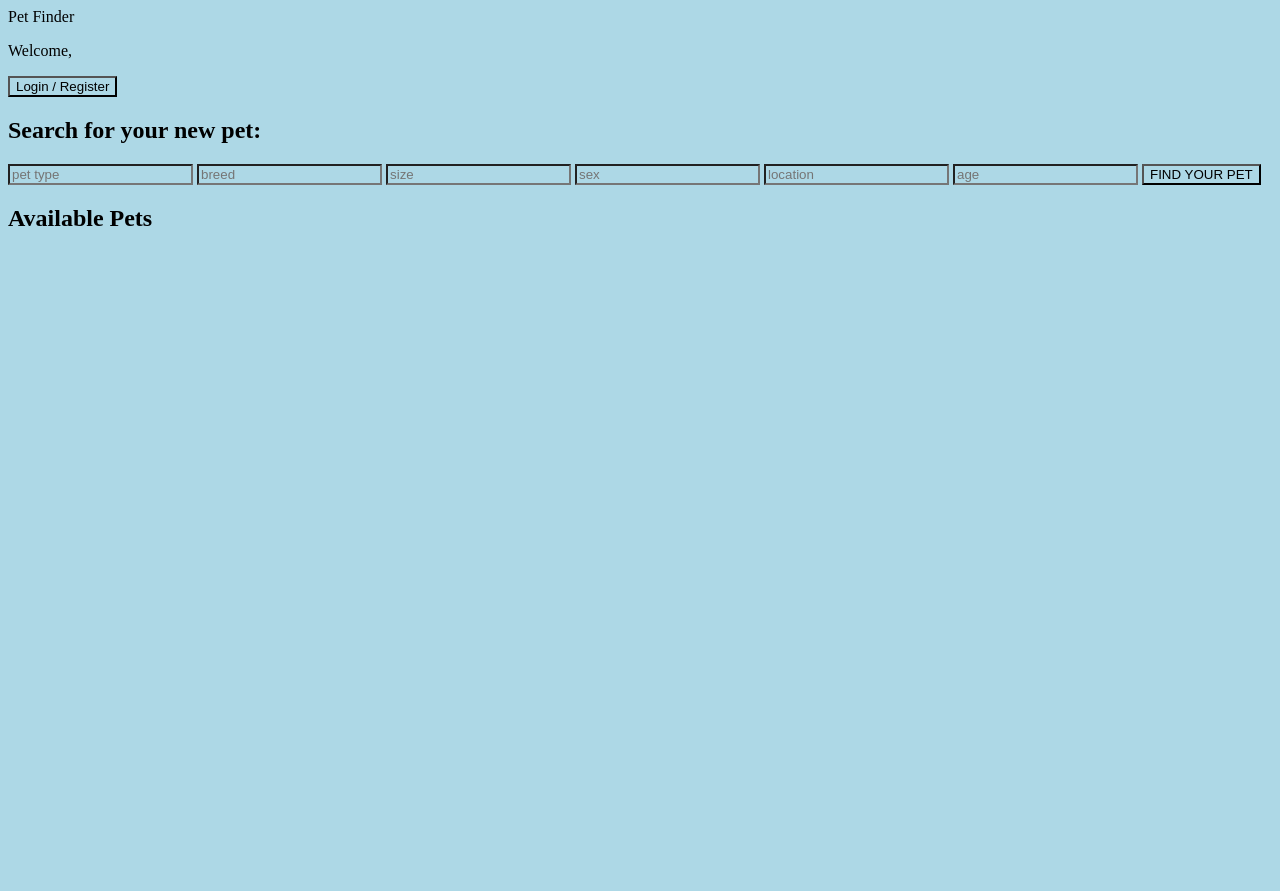
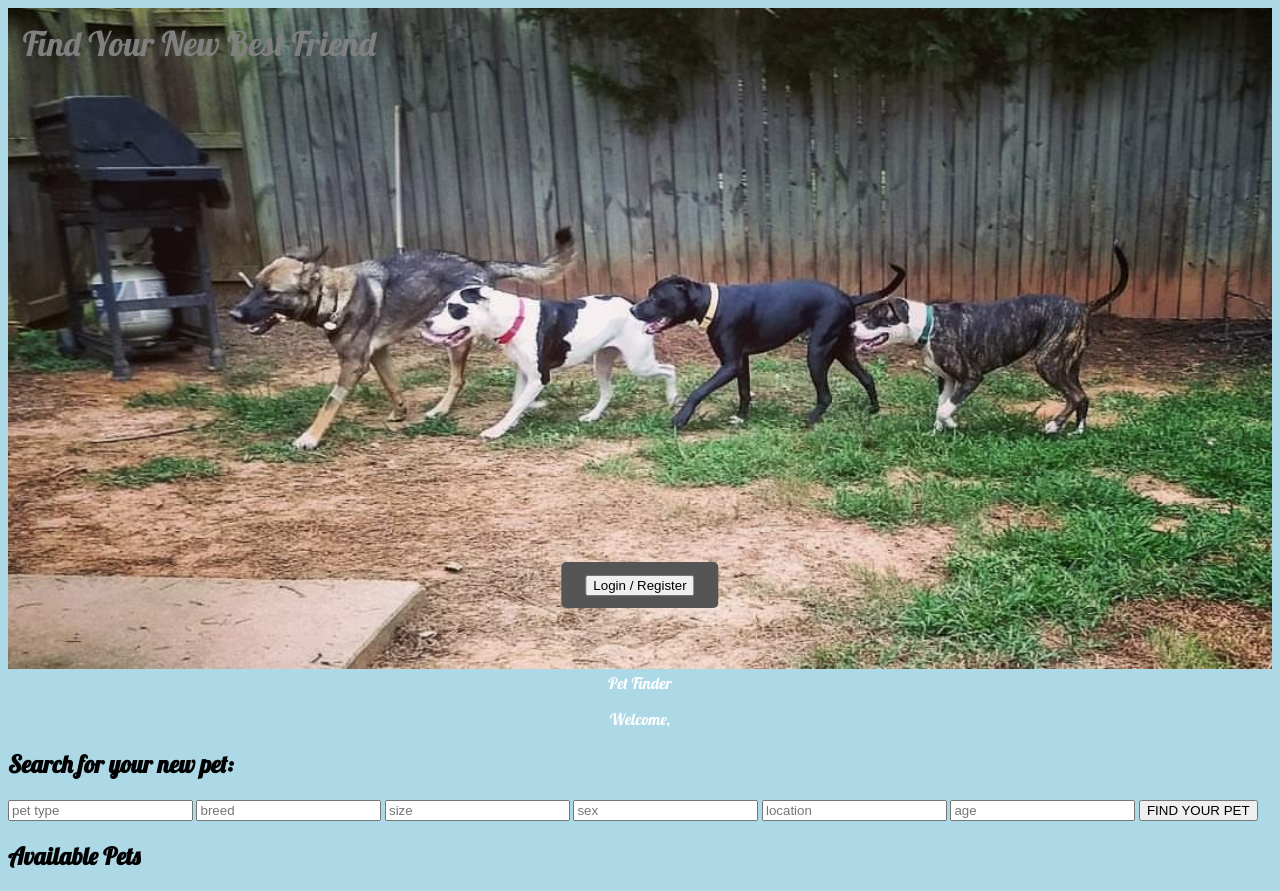
Before and after one commit to allysonfinck/pet-app, a website: page public/index.html in a window 1280 px wide. Before the commit the page ends 800 px from the top, so only its background shows below. Drawn offline with nearby package versions, Linux system fonts and the light colour scheme; no server answers.

Commit message:
modal closes and css started

```diff
--- a/public/css/main.css
+++ b/public/css/main.css
@@ -1,9 +1,51 @@
-* {
+body {
   background-color: lightblue;
+  font-family: 'Lobster', cursive;
 }
 
 
 #modal {
+  display: none;
+  cursor: pointer;
+}
 
-  display: none;
+.container {
+  position: relative;
 }
+
+.header {
+  position: relative;
+  text-align: center;
+  color: white;
+  width: 100%;
+  height: auto;
+}
+
+.tagline {
+  position: absolute;
+  top: 18px;
+  left: 50px;
+  color: gray;
+  font-size: 34px;
+  transform: translate(-10%, -10%);
+}
+
+.modal-button{
+  position: absolute;
+  top: 80%;
+  left: 50%;
+  transform: translate(-50%, -50%);
+  -ms-transform: translate(-50%, -50%);
+  background-color: #555;
+  color: white;
+  font-size: 16px;
+  padding: 12px 24px;
+  border: none;
+  cursor: pointer;
+  border-radius: 5px;
+
+}
+
+.modal-button:hover {
+  background-color: navy;
+}
--- a/public/index.html
+++ b/public/index.html
@@ -3,11 +3,22 @@
   <head>
     <meta charset="utf-8">
     <link rel="stylesheet" href="/css/main.css">
+    <link href="https://fonts.googleapis.com/css?family=Lobster" rel="stylesheet">
     <script src="https://ajax.googleapis.com/ajax/libs/jquery/3.2.1/jquery.min.js"></script>
     <script src="https://ajax.googleapis.com/ajax/libs/angularjs/1.6.1/angular.min.js" charset="utf-8"></script>
     <script src="/js/app.js" charset="utf-8"></script>
     <title></title>
   </head>
+  <div class="container">
+
+    <div class="header">
+      <img src="img/Ru.JPG" alt="pets" width="100%">
+      <div class="tagline">Find Your New Best Friend</div>
+
+      <div class="modal-button">
+        <button id="openModal"> Login / Register </a>
+      </div>
+
   <body ng-controller="MainController as ctrl">
     {{ctrl.appName}}
 
@@ -16,9 +27,12 @@
 
     <nav>
 
-      <button id="openModal"> Login / Register </a>
+
+
 <!-- modal -->
       <div id="modal">
+          <a id="close" href="#">Close</a>
+
         <div id="modal-register">
           <h1>Register</h1>
           <form ng-submit="ctrl.createUser()">
@@ -37,10 +51,13 @@
             </form>
         </div>
 
-        <a id="close" href="#">Close</a>
+
       </div>
+</div>
+    </nav>
 
-    </nav>
+
+
 
 
     <h2>Search for your new pet:</h2>
@@ -76,4 +93,6 @@
     </div>
 
   </body>
+
+</div>
 </html>
--- a/public/js/app.js
+++ b/public/js/app.js
@@ -94,9 +94,12 @@ const openModal = ()=>{
   $modal.css('display', 'block');
 }
 
-const closeModal =()=>{
+const closeModal = ()=>{
+  // console.log('close modal test');
   $modal.css('display', 'none');
 }
+
+
 
 //event listeners
 $openBtn.on('click', openModal);
```
Also changed, not shown: public/img/3.jpg (added), public/img/Ru.JPG (added), public/img/dog_cat.jpg (added).
